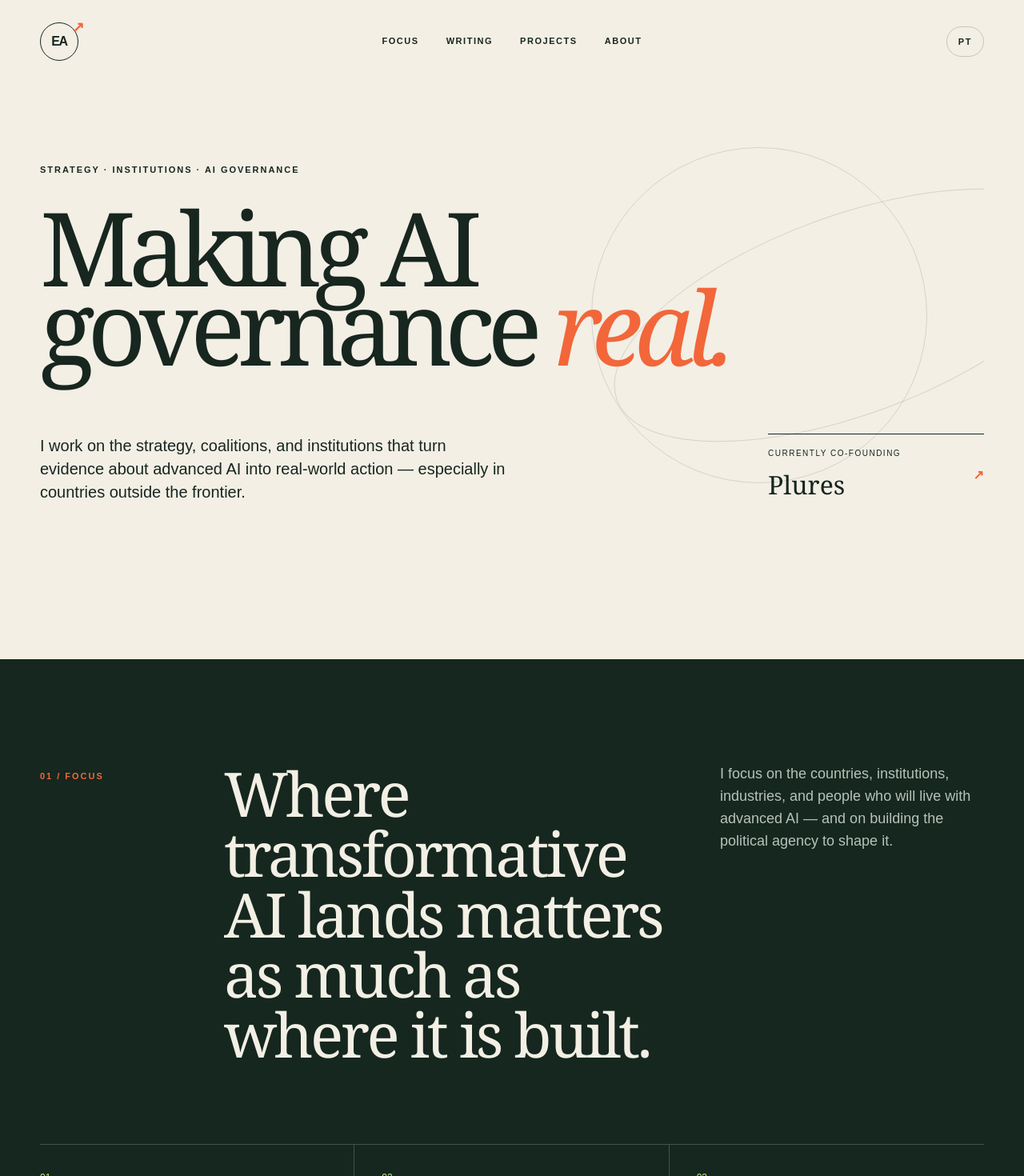
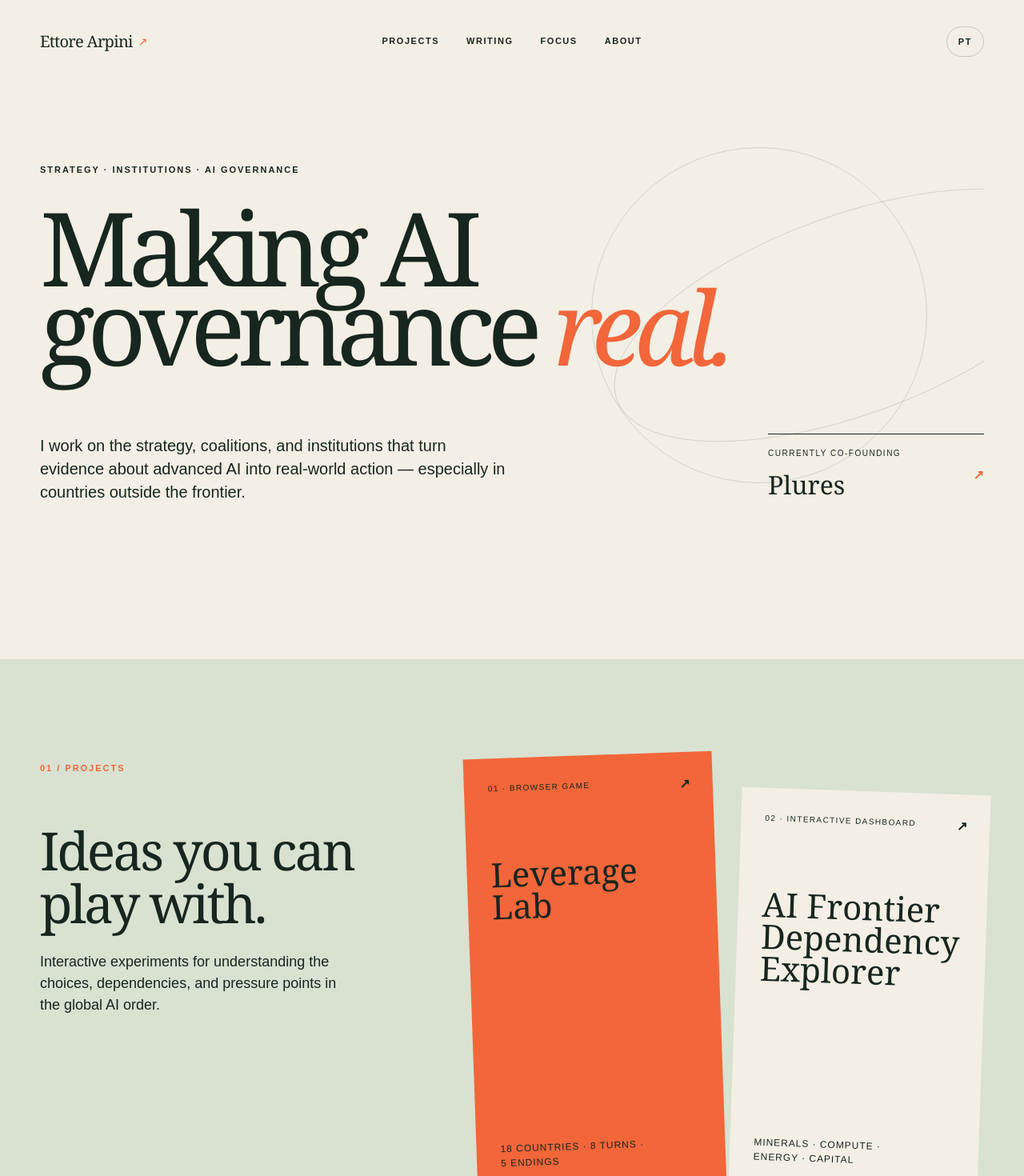
Before and after one commit to earpini/ettore-arpini-personal-site, a Next.js app: page / in a window 1280 px wide. Shown: the top 1470 px of the page at 80% size. Built offline with nearby package versions, Linux system fonts and the light colour scheme.

Commit message:
Refine personal header and reorder homepage sections

```diff
--- a/app/globals.css
+++ b/app/globals.css
@@ -7,8 +7,8 @@ body { margin:0; background:var(--paper); color:var(--ink); font-family:Arial, H
 a { color:inherit; }
 .shell { width:min(1180px, calc(100% - 64px)); margin:0 auto; }
 .site-header { height:104px; display:grid; grid-template-columns:1fr auto 1fr; align-items:center; position:relative; z-index:10; }
-.wordmark { width:48px; height:48px; border:1px solid var(--ink); border-radius:50%; display:grid; place-items:center; text-decoration:none; font-weight:800; letter-spacing:-.08em; position:relative; }
-.wordmark span { position:absolute; right:-7px; top:-8px; color:var(--orange); font-size:18px; }
+.wordmark { display:inline-flex; align-items:center; gap:7px; width:max-content; text-decoration:none; font-family:Georgia, 'Times New Roman', serif; font-size:20px; font-weight:400; letter-spacing:-.035em; position:relative; }
+.wordmark span { color:var(--orange); font-family:Arial, Helvetica, sans-serif; font-size:14px; }
 nav { display:flex; gap:34px; }
 nav a,.language { font-size:11px; text-transform:uppercase; letter-spacing:.14em; text-decoration:none; font-weight:700; }
 nav a { padding:12px 0; border-bottom:1px solid transparent; } nav a:hover { border-color:var(--orange); }
--- a/app/page.tsx
+++ b/app/page.tsx
@@ -4,7 +4,7 @@ import { useState } from "react";
 
 const copy = {
   en: {
-    nav: ["Focus", "Writing", "Projects", "About"],
+    nav: ["Projects", "Writing", "Focus", "About"],
     eyebrow: "Strategy · Institutions · AI governance",
     headline: <>Making AI<br />governance <em>real.</em></>,
     intro: "I work on the strategy, coalitions, and institutions that turn evidence about advanced AI into real-world action — especially in countries outside the frontier.",
@@ -35,7 +35,7 @@ const copy = {
     footer: "São Paulo · working globally",
   },
   pt: {
-    nav: ["Foco", "Escrita", "Projetos", "Sobre"],
+    nav: ["Projetos", "Escrita", "Foco", "Sobre"],
     eyebrow: "Estratégia · Instituições · Governança de IA",
     headline: <>Tornando a governança<br />de IA <em>real.</em></>,
     intro: "Trabalho com as estratégias, coalizões e instituições que transformam evidências sobre IA avançada em ação no mundo real — especialmente em países fora da fronteira.",
@@ -79,8 +79,8 @@ export default function Home() {
   return (
     <main>
       <header className="site-header shell">
-        <a className="wordmark" href="#top" aria-label="Ettore Arpini, home">EA<span>↗</span></a>
-        <nav>{t.nav.map((item, i) => <a key={item} href={`#${["focus", "writing", "projects", "about"][i]}`}>{item}</a>)}</nav>
+        <a className="wordmark" href="#top" aria-label="Ettore Arpini, home">Ettore Arpini<span>↗</span></a>
+        <nav>{t.nav.map((item, i) => <a key={item} href={`#${["projects", "writing", "focus", "about"][i]}`}>{item}</a>)}</nav>
         <button className="language" onClick={() => setLang(lang === "en" ? "pt" : "en")} aria-label="Switch language">{lang === "en" ? "PT" : "EN"}</button>
       </header>
 
@@ -94,10 +94,13 @@ export default function Home() {
         </div>
       </section>
 
-      <section className="focus dark" id="focus">
-        <div className="shell">
-          <div className="section-intro"><p className="section-number">01 / FOCUS</p><h2>{t.focusTitle}</h2><p>{t.focusBody}</p></div>
-          <div className="pillars">{t.pillars.map(([n, title, body]) => <article key={n}><span>{n}</span><h3>{title}</h3><p>{body}</p></article>)}</div>
+
+      <section className="projects" id="projects">
+        <div className="shell projects-grid"><div><p className="section-number">01 / {t.projectsLabel}</p><h2>{t.projectsTitle}</h2><p>{t.projectsBody}</p></div>
+          <div className="project-stack">
+            <a href="https://ettorearpini.com/leverage-lab/" target="_blank" rel="noreferrer" className="project-card orange"><span>01 · Browser game</span><h3>Leverage<br />Lab</h3><p>18 countries · 8 turns · 5 endings</p><b>↗</b></a>
+            <a href="https://ettorearpini.com/frontier-ai-dependency-explorer/" target="_blank" rel="noreferrer" className="project-card cream"><span>02 · Interactive dashboard</span><h3>AI Frontier<br />Dependency Explorer</h3><p>Minerals · Compute · Energy · Capital</p><b>↗</b></a>
+          </div>
         </div>
       </section>
 
@@ -113,12 +116,10 @@ export default function Home() {
         </div>
       </section>
 
-      <section className="projects" id="projects">
-        <div className="shell projects-grid"><div><p className="section-number">03 / {t.projectsLabel}</p><h2>{t.projectsTitle}</h2><p>{t.projectsBody}</p></div>
-          <div className="project-stack">
-            <a href="https://ettorearpini.com/leverage-lab/" target="_blank" rel="noreferrer" className="project-card orange"><span>01 · Browser game</span><h3>Leverage<br />Lab</h3><p>18 countries · 8 turns · 5 endings</p><b>↗</b></a>
-            <a href="https://ettorearpini.com/frontier-ai-dependency-explorer/" target="_blank" rel="noreferrer" className="project-card cream"><span>02 · Interactive dashboard</span><h3>AI Frontier<br />Dependency Explorer</h3><p>Minerals · Compute · Energy · Capital</p><b>↗</b></a>
-          </div>
+      <section className="focus dark" id="focus">
+        <div className="shell">
+          <div className="section-intro"><p className="section-number">03 / FOCUS</p><h2>{t.focusTitle}</h2><p>{t.focusBody}</p></div>
+          <div className="pillars">{t.pillars.map(([n, title, body]) => <article key={n}><span>{n}</span><h3>{title}</h3><p>{body}</p></article>)}</div>
         </div>
       </section>
 
```
